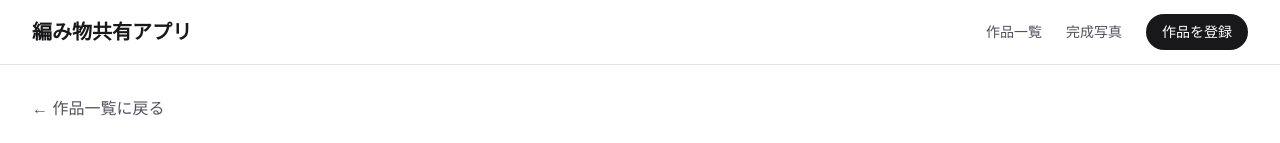
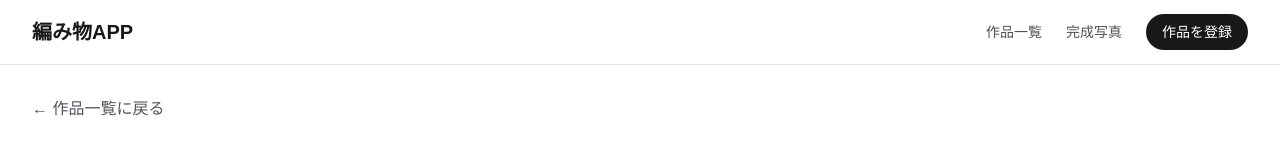
Before and after one commit to aoi-kurokawa66/knitting-app-test, a Next.js app: page /create in a window 1280 px wide. Shown: the top 143 px of the page. Built offline with nearby package versions, Linux system fonts and the light colour scheme.

Commit message:
タイトル編集

```diff
--- a/app/components/Header.tsx
+++ b/app/components/Header.tsx
@@ -8,7 +8,7 @@ export default function Header() {
           href="/"
           className="text-xl font-bold text-zinc-900 dark:text-zinc-50"
         >
-          編み物共有アプリ
+          編み物APP
         </Link>
         <nav className="flex items-center gap-4 sm:gap-6">
           <Link
```
